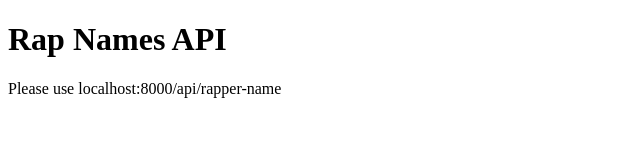
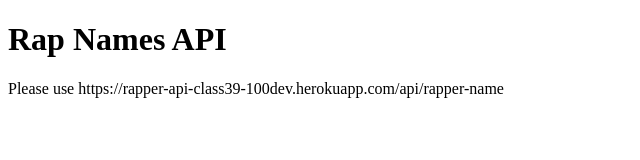
Before and after one commit to ShlingBop/rap-names-api, a website: page index.html in a window 1280 px wide. Shown: the whole page, without its empty margins (0-640 px from the left). Drawn offline with Linux system fonts and the light colour scheme.

Commit message:
updated html document

```diff
--- a/index.html
+++ b/index.html
@@ -8,6 +8,6 @@
 </head>
 <body>
     <h1>Rap Names API</h1>
-    <p>Please use localhost:8000/api/rapper-name</p>
+    <p>Please use https://rapper-api-class39-100dev.herokuapp.com/api/rapper-name</p>
 </body>
 </html>
```
